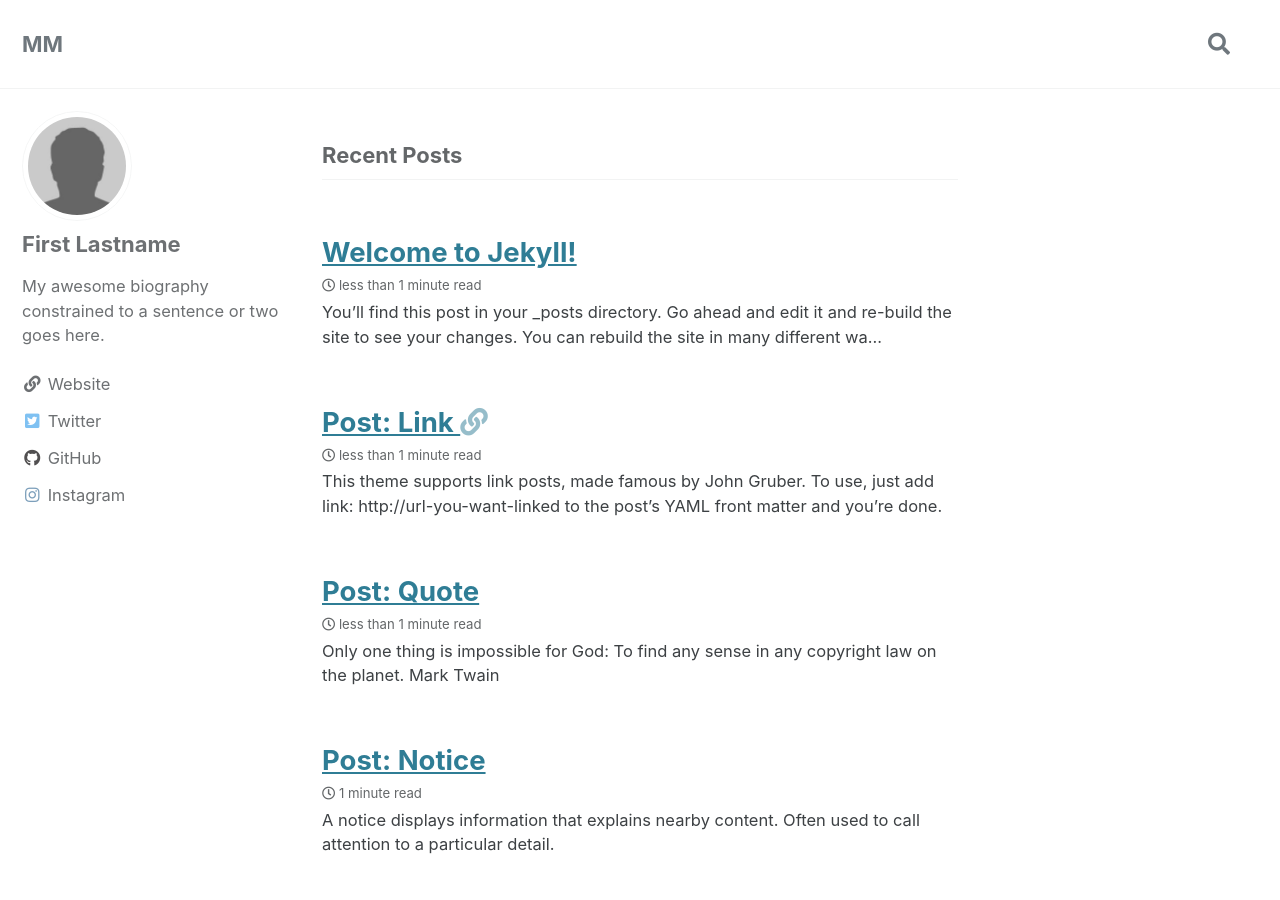
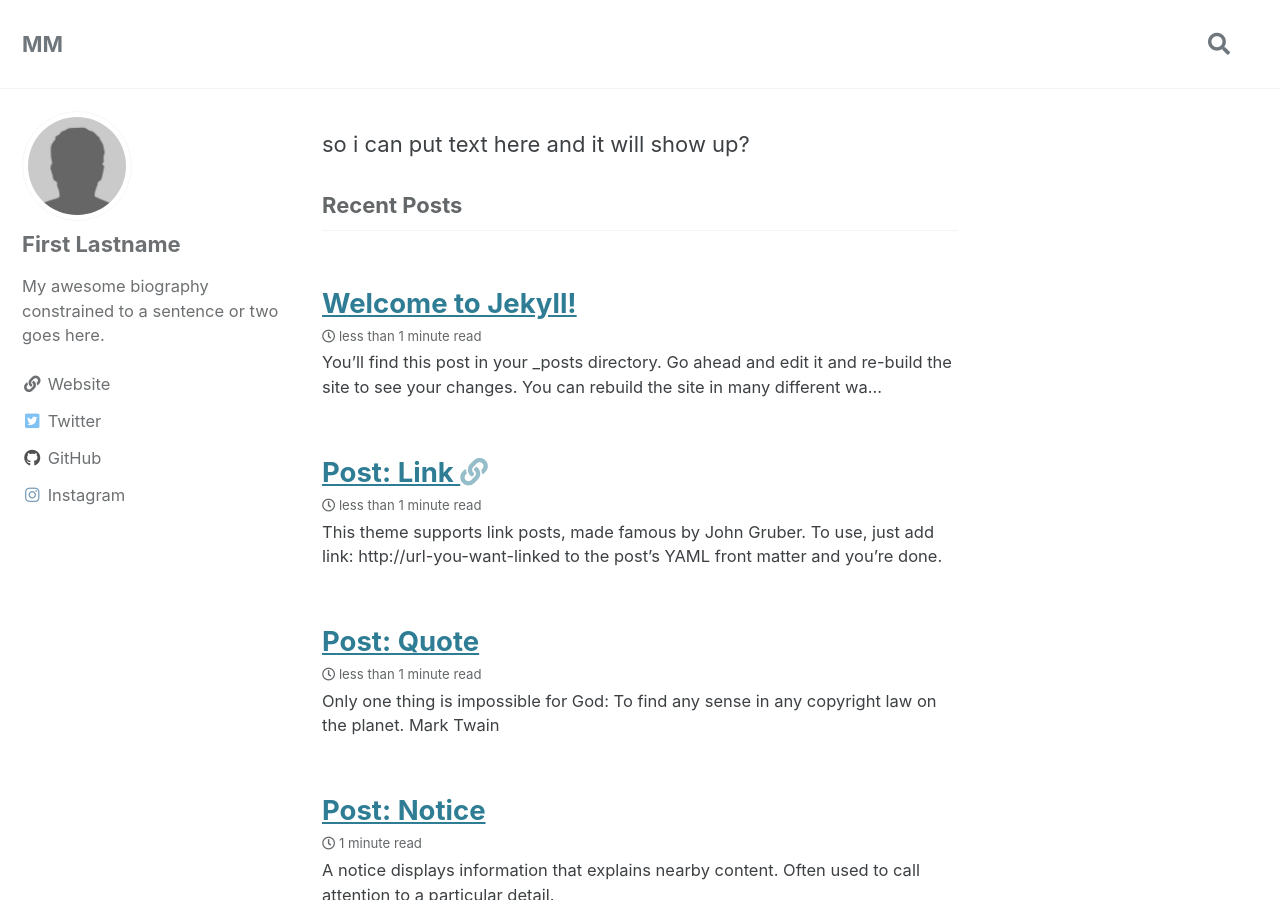
Before and after one commit to loweslanelab/loweslanelab.github.io, a Jekyll site: the page built from index.html, in a window 1280 px wide and 900 px high. Built offline with Jekyll 4.4.1, drawn with Linux system fonts in a browser that asks for light colours; cached includes are drawn as plain includes; the list of posts is cut into pages by our own code.

Commit message:
im not actually sure if this is intended behavior

```diff
--- a/_layouts/default.html
+++ b/_layouts/default.html
@@ -10,6 +10,7 @@
 -->
 <html lang="{{ site.locale | slice: 0,2 | default: "en" }}" class="no-js">
   <head>
+  	<!-- okay so this should totally work then right? -->
     {% include head.html %}
     {% include head/custom.html %}
   </head>
--- a/index.html
+++ b/index.html
@@ -5,3 +5,5 @@
 layout: home
 author_profile: true
 ---
+
+so i can put text here and it will show up?
```
